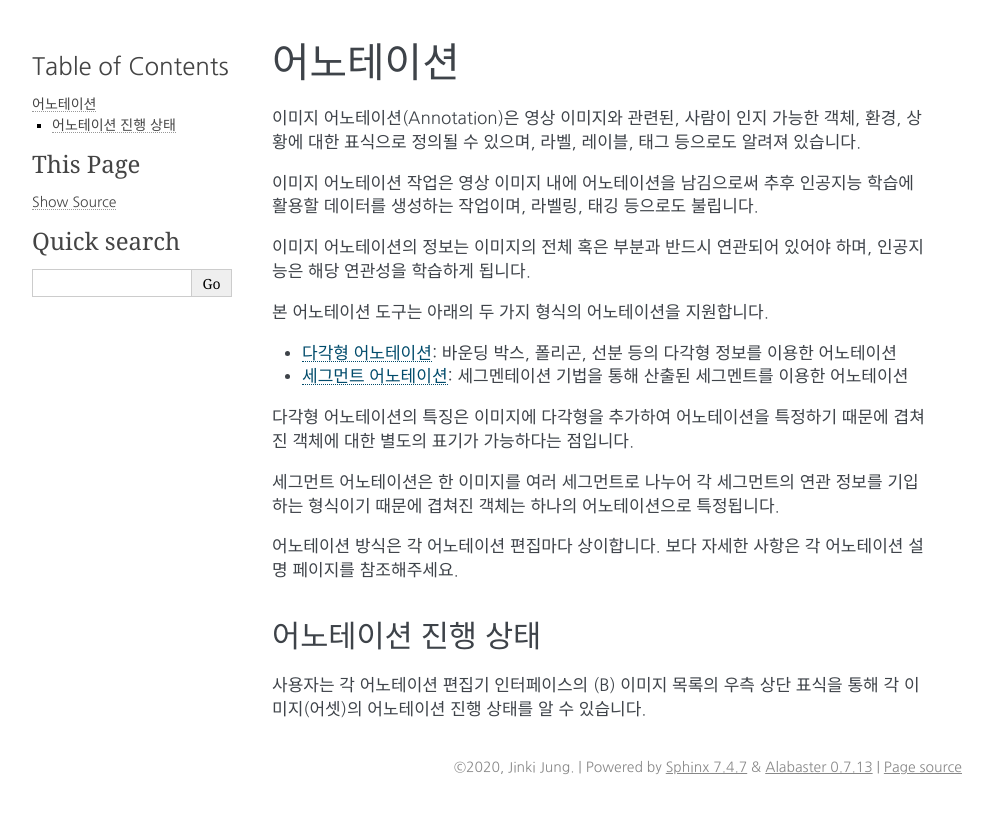
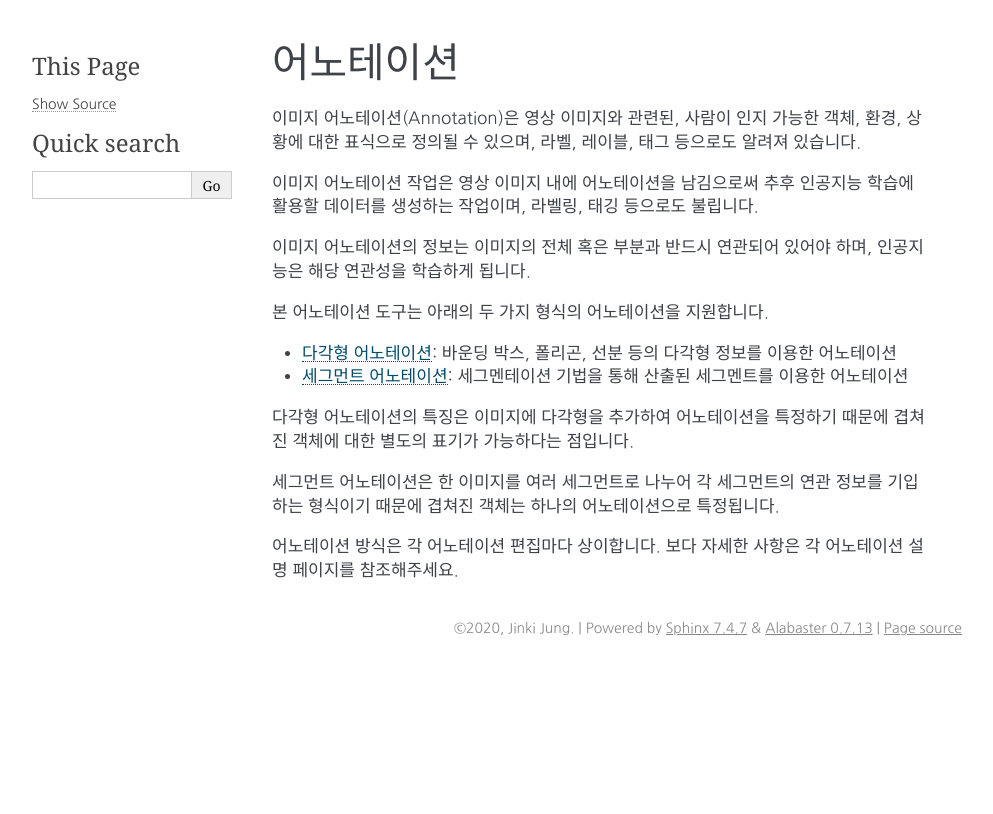
Before and after one commit to Digital-Maritime-Consultancy/docs.moad-at, a Sphinx documentation site: the page built from docs/source/annotation.rst, in a window 1280 px wide. Shown: the top 814 px of the page, without its empty margins (148-1141 px from the left). Built offline with Sphinx 7.4.7, drawn with Linux system fonts in a browser that asks for light colours.

Commit message:
Update annotation.rst

```diff
--- a/docs/source/annotation.rst
+++ b/docs/source/annotation.rst
@@ -20,9 +20,3 @@
 세그먼트 어노테이션은 한 이미지를 여러 세그먼트로 나누어 각 세그먼트의 연관 정보를 기입하는 형식이기 때문에 겹쳐진 객체는 하나의 어노테이션으로 특정됩니다.
 
 어노테이션 방식은 각 어노테이션 편집마다 상이합니다. 보다 자세한 사항은 각 어노테이션 설명 페이지를 참조해주세요.
-
-
-어노테이션 진행 상태
-^^^^^^^^^^^^^^^^^^^^
-
-사용자는 각 어노테이션 편집기 인터페이스의 (B) 이미지 목록의 우측 상단 표식을 통해 각 이미지(어셋)의 어노테이션 진행 상태를 알 수 있습니다.
```
